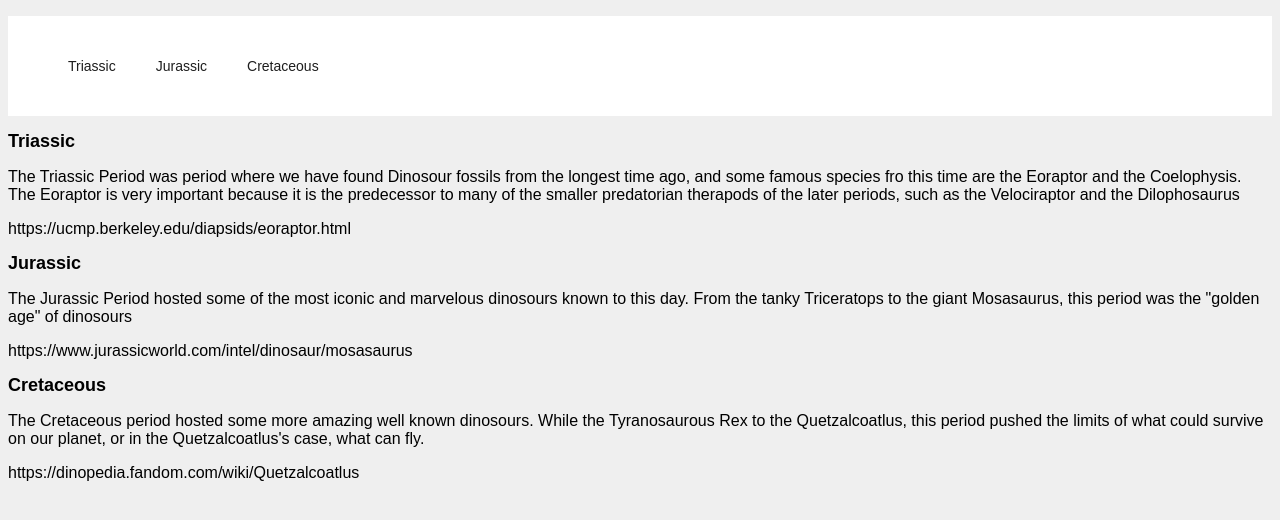
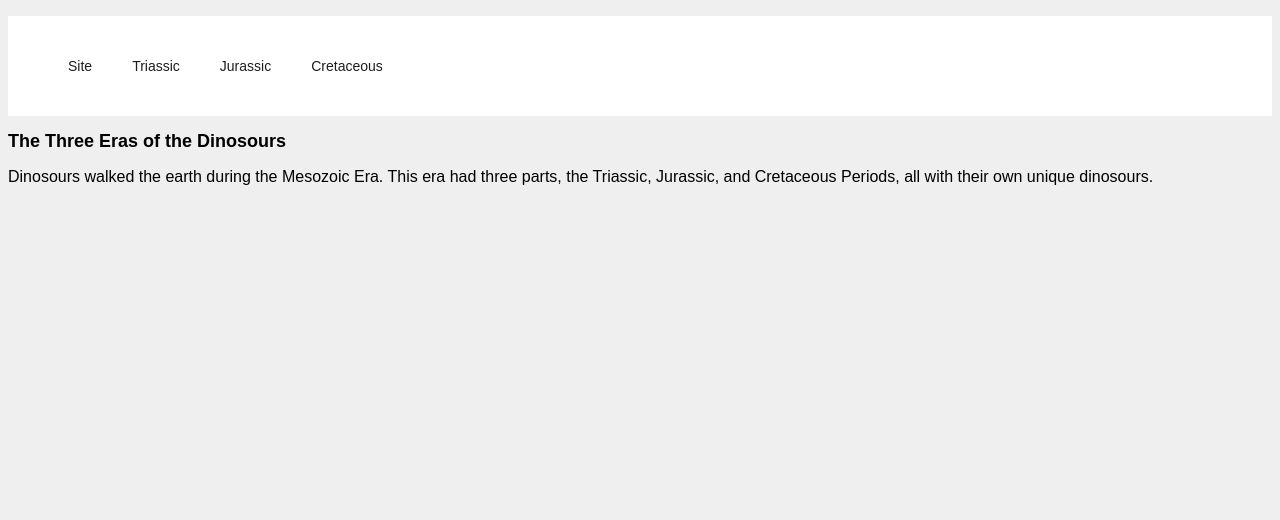
Before and after one commit to Omilstein30/web, a plain HTML site: page site.html in a window 1280 px wide. Drawn offline with Linux system fonts and the light colour scheme.

Commit message:
Update site.html

```diff
--- a/site.html
+++ b/site.html
@@ -10,22 +10,14 @@
   <body>
     <nav>
         <ul>
+		  <li><a href="site.html">Site</a></li>
           <li><a href="triassic.html">Triassic</a></li>
           <li><a href="jurassic.html">Jurassic</a></li>
           <li><a href="cretaceous.html">Cretaceous</a></li>
         </ul>
     </nav>
-    <h2>Triassic</h2>
-    <p>The Triassic Period was period where we have found Dinosour fossils from the longest time ago, and some famous species fro this time are the Eoraptor and the Coelophysis. The Eoraptor is very important because it is the predecessor to many of the smaller predatorian therapods of the later periods, such as the Velociraptor and the Dilophosaurus </p>
-    <a>https://ucmp.berkeley.edu/diapsids/eoraptor.html</a>
-
-    <h2>Jurassic</h2>
-    <p>The Jurassic Period hosted some of the most iconic and marvelous dinosours known to this day. From the tanky Triceratops to the giant Mosasaurus, this period was the "golden age" of dinosours</p>
-    <a>https://www.jurassicworld.com/intel/dinosaur/mosasaurus</a>
-
-     <h2>Cretaceous</h2>
-    <p>The Cretaceous period hosted some more amazing well known dinosours. While the Tyranosaurous Rex to the Quetzalcoatlus, this period pushed the limits of what could survive on our planet, or in the Quetzalcoatlus's case, what can fly.</p>
-    <a>https://dinopedia.fandom.com/wiki/Quetzalcoatlus</a>
+	<h2>The Three Eras of the Dinosours</h2>
+	<p>Dinosours walked the earth during the Mesozoic Era. This era had three parts, the Triassic, Jurassic, and Cretaceous Periods, all with their own unique dinosours.</p>
   </body>
 
 </html>
```
